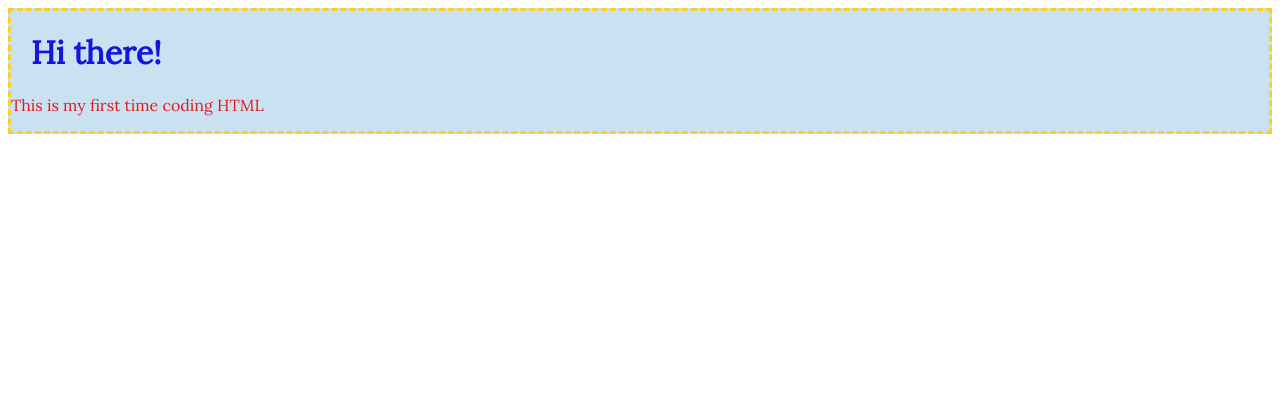
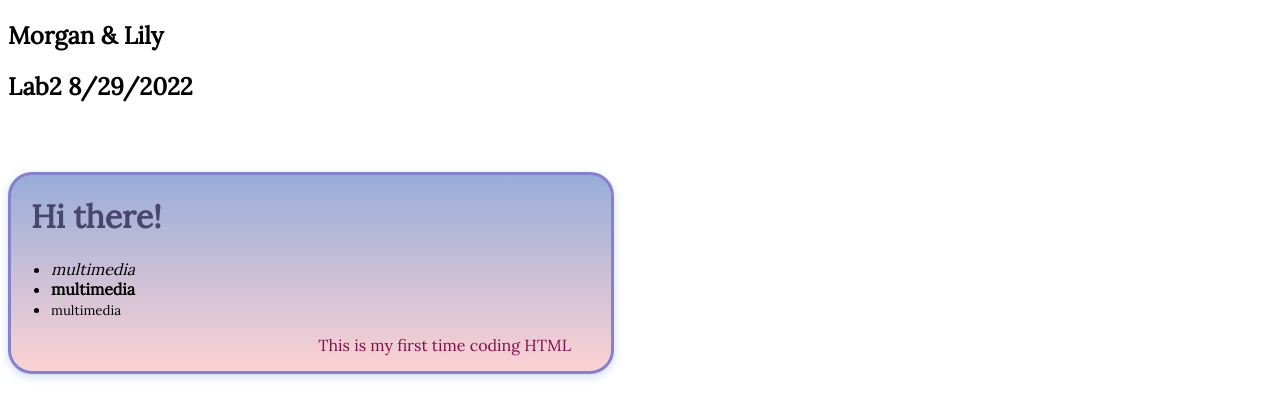
Before and after one commit to ThorneBush/cst252, a plain HTML site: page lab2/index.html in a window 1280 px wide. Drawn offline with Linux system fonts and the light colour scheme.

Commit message:
Final Update

```diff
--- a/lab2/css/lab.css
+++ b/lab2/css/lab.css
@@ -4,17 +4,33 @@ body{
     font-family: 'Lora', serif;
 
 }
+
+/*======= STYLING FOR BOX =======*/
+
 .box_style{
     background-color: rgb(202, 225, 242);
-    border: 3px dashed rgb(250, 208, 38);
+    border: 3px solid rgb(132, 130, 206);
+    background-image: linear-gradient(#98adda, #fcd2d3);
+    box-shadow: 0 3px 10px 0 #d1dbf1;
+    border-radius: 24px;
+    max-width: 600px;
+    margin-top: 70px;
 
 }
+
+/*======= STYLING FOR TEXT =======*/
 .title{
-    color: rgb(21, 21, 220);
+    color: rgb(74, 69, 109);
     font-size: 2rem;
     font-weight: 800;
     padding-left: 20px;
 }
 .bottom_text{
-    color: rgb(220, 28, 28);
+    color: rgb(129, 13, 73);
+    text-align: right;
+    padding-right: 40px;
+
 }
+.smaller{
+    font-size: 10;
+}
--- a/lab2/index.html
+++ b/lab2/index.html
@@ -6,11 +6,19 @@
 	<link rel="stylesheet" type="text/css" href="css/lab.css">
 </head>
 <body>
+	<h2 class="smaller">Morgan & Lily</h2>
+	<h2 class="smaller">Lab2 8/29/2022</h2>
 
 	<div class="box_style">
 		<h1 class="title">Hi there!</h1>
+		<ul>
+			<li><i>multimedia</i></li>
+			<li><b>multimedia</b></li>
+			<li><small>multimedia</small></li>
+		</ul>
 		<p class="bottom_text">This is my first time coding HTML</p>
 	</div>
 
+
 </body>
 </html>
```
